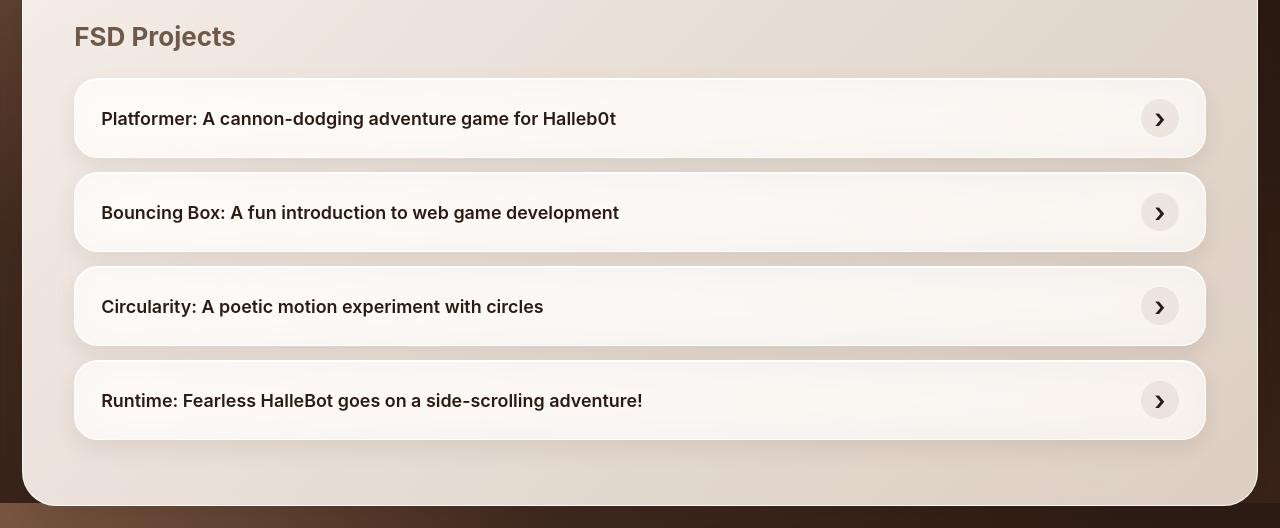
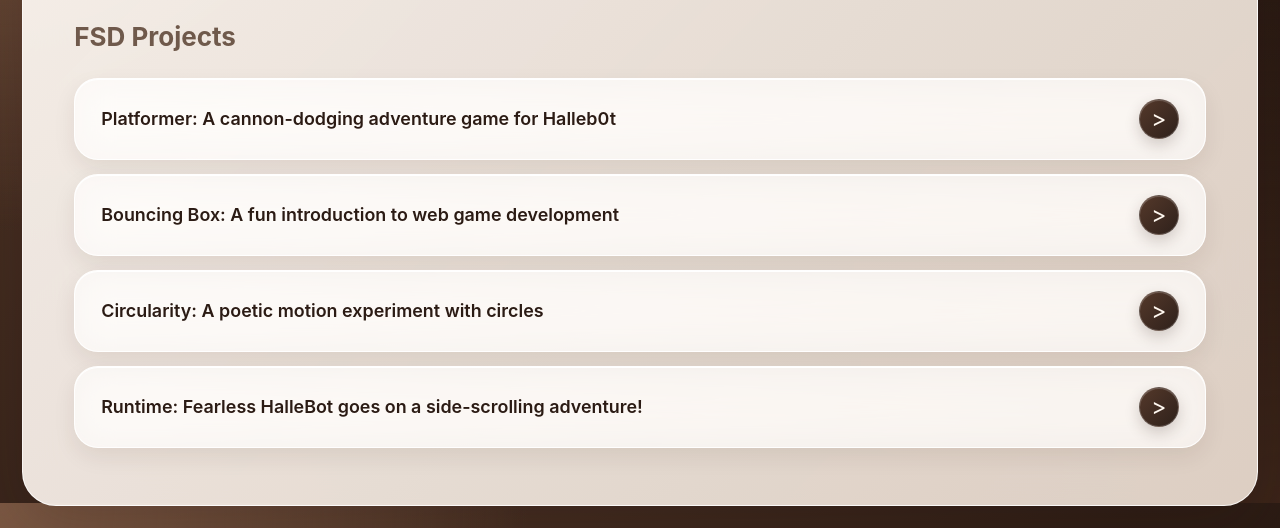
Before and after one commit to JaredAcosta4/JaredAcosta4.github.io, a plain HTML site: page portfolio.html in a window 1280 px wide. Shown: the part 297-825 px from the top of the page. Drawn offline with Linux system fonts and the light colour scheme.

Commit message:
polish portfolio project buttons

```diff
--- a/portfolio.html
+++ b/portfolio.html
@@ -4,7 +4,7 @@
 <head>
     <title>Jared's Website</title>
 
-    <link rel="stylesheet" href="style.css" />
+    <link rel="stylesheet" href="style.css?v=2" />
 </head>
 
 <body>
--- a/style.css
+++ b/style.css
@@ -35,6 +35,7 @@ html {
 body {
   margin: 0;
   min-height: 100vh;
+  overflow-x: hidden;
 
   font-family:
     -apple-system, BlinkMacSystemFont, "Segoe UI", Helvetica, Arial, sans-serif;
@@ -442,8 +443,6 @@ main {
 
   display: flex;
 
-  justify-content: space-between;
-
   align-items: center;
 
   padding: 20px 26px;
@@ -453,6 +452,10 @@ main {
   text-decoration: none;
 
   color: var(--espresso);
+
+  text-align: left;
+
+  line-height: 1.35;
 
   font-size: clamp(17px, 1.4vw, 23px);
 
@@ -491,34 +494,53 @@ main {
 /* ARROW */
 
 #portfolio a::after {
-  content: "›";
+  content: ">";
 
-  display: flex;
-
-  align-items: center;
-
-  justify-content: center;
+  flex: 0 0 38px;
 
   width: 38px;
   height: 38px;
 
-  margin-left: 20px;
+  margin-left: auto;
 
+  display: flex;
+  align-items: center;
+  justify-content: center;
+
+  border: 1px solid rgba(255, 255, 255, 0.2);
   border-radius: 50%;
 
-  font-size: 27px;
+  color: #fff8f0;
+  font-size: 23px;
+  font-weight: 400;
+  line-height: 1;
 
-  background: rgba(76, 46, 31, 0.08);
+  background: linear-gradient(
+    135deg,
+    rgba(76, 46, 31, 0.95),
+    rgba(35, 21, 15, 0.95)
+  );
+
+  box-shadow:
+    0 6px 15px rgba(43, 27, 20, 0.2),
+    inset 0 1px 0 rgba(255, 255, 255, 0.18);
+
+  transform: translateX(0);
 
   transition:
     transform 0.3s ease,
-    background 0.3s ease;
+    background 0.3s ease,
+    box-shadow 0.3s ease;
 }
 
 #portfolio a:hover::after {
-  background: rgba(255, 255, 255, 0.15);
+  background: linear-gradient(135deg, #6a4632, #2b1b14);
 
   transform: translateX(4px);
+
+  box-shadow:
+    0 8px 18px rgba(43, 27, 20, 0.3),
+    inset 0 1px 0 rgba(255, 255, 255, 0.24);
 }
 
 /* =========================
```
Also changed, not shown: index.html (+1 -1 lines).
